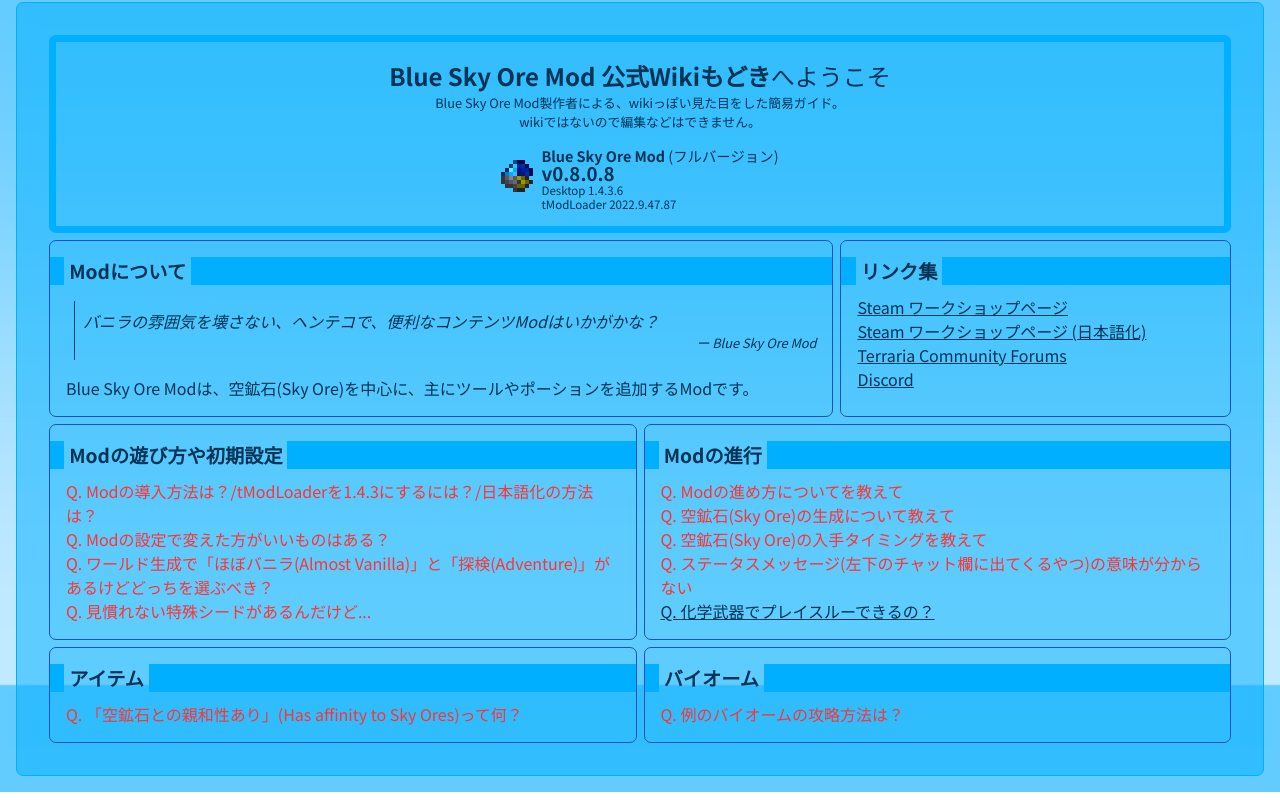
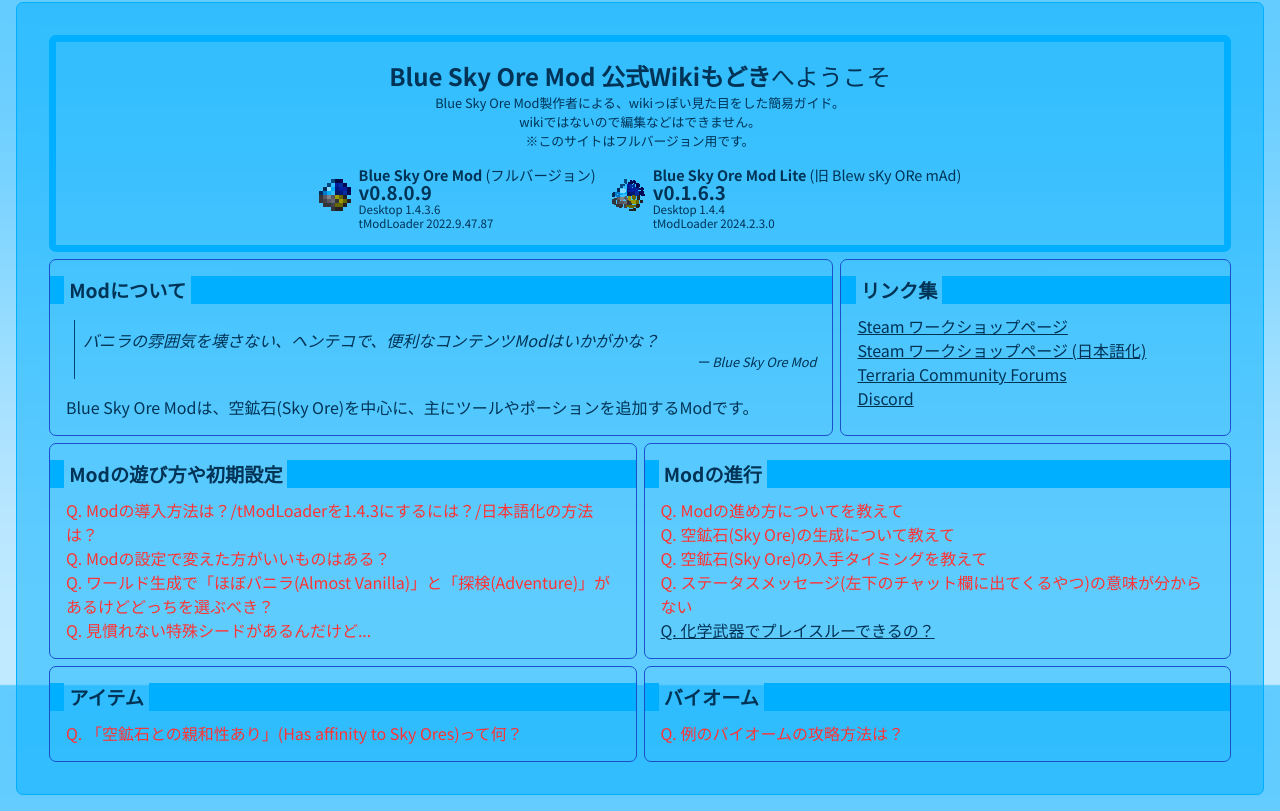
Before and after one commit to Nil256/BlueSkyOreMod-WikiLike, a plain HTML site: page index.html in a window 1280 px wide. Shown: the part 115-926 px from the top of the page. Drawn offline with Linux system fonts and the light colour scheme.

Commit message:
Blue Sky Ore Modがv0.8.0.9に更新された & Lite版の情報を追加

```diff
--- a/css/title_tile.css
+++ b/css/title_tile.css
@@ -31,6 +31,11 @@
 .version-item {
 	display: flex;
 	align-items: center;
+	margin-right: 1em;
+}
+
+.version-item:last-child {
+	margin-right: 0;
 }
 
 .version-img {
--- a/index.html
+++ b/index.html
@@ -25,6 +25,7 @@
 				<p><strong>Blue Sky Ore Mod 公式Wikiもどき</strong>へようこそ</p>
 				<p>Blue Sky Ore Mod製作者による、wikiっぽい見た目をした簡易ガイド。</p>
 				<p>wikiではないので編集などはできません。</p>
+				<p>※このサイトはフルバージョン用です。</p>
 				<div class="version-container">
 					<div class="version-item">
 						<div class="version-img">
@@ -32,9 +33,20 @@
 						</div>
 						<div class="version-text">
 							<p><strong>Blue Sky Ore Mod</strong> (フルバージョン)</p>
-							<p class="version-text-version"><b>v0.8.0.8</b></p>
+							<p class="version-text-version"><b>v0.8.0.9</b></p>
 							<p class="version-t-version">Desktop 1.4.3.6</p>
 							<p class="version-tml-version">tModLoader 2022.9.47.87</p>
+						</div>
+					</div>
+					<div class="version-item">
+						<div class="version-img">
+							<img src="img/icon_blew.png">
+						</div>
+						<div class="version-text">
+							<p><strong>Blue Sky Ore Mod Lite</strong> (旧 Blew sKy ORe mAd)</p>
+							<p class="version-text-version"><b>v0.1.6.3</b></p>
+							<p class="version-t-version">Desktop 1.4.4</p>
+							<p class="version-tml-version">tModLoader 2024.2.3.0</p>
 						</div>
 					</div>
 				</div>
```
Also changed, not shown: img/icon_blew.png (added).
